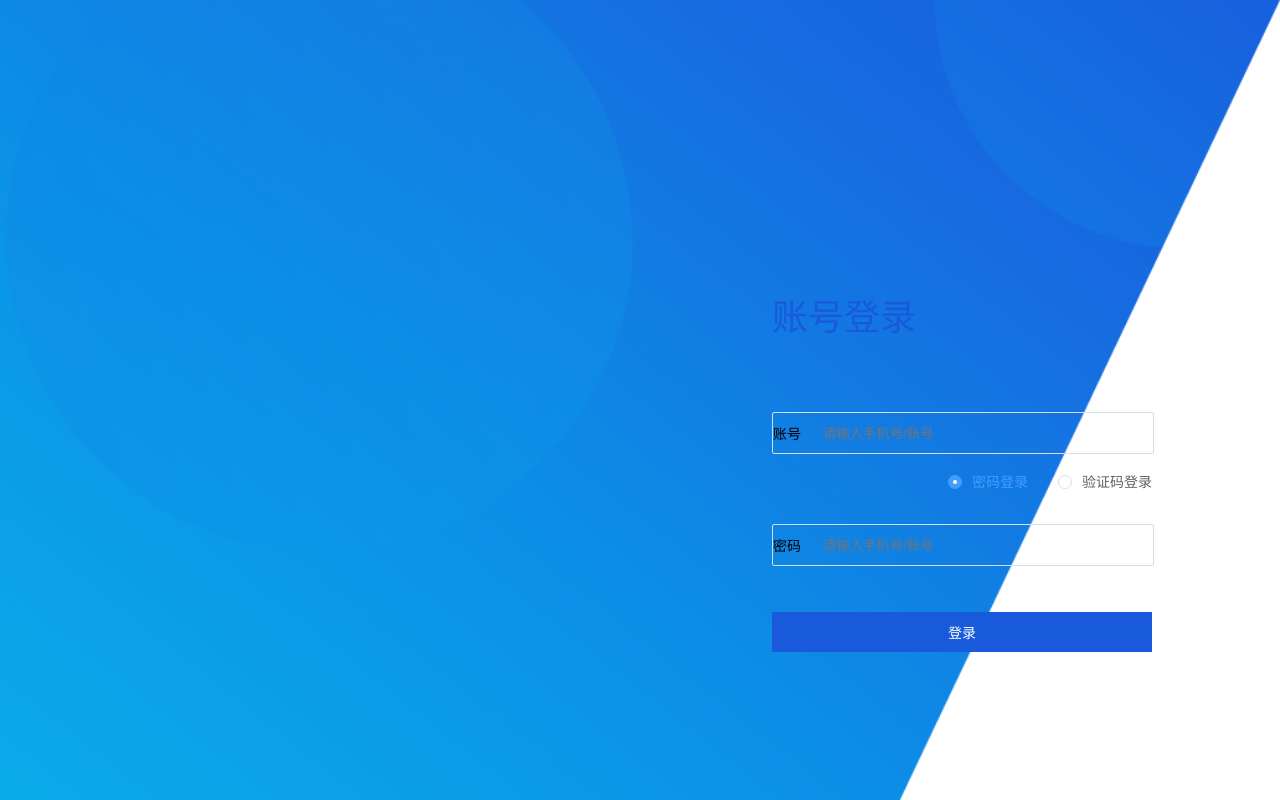
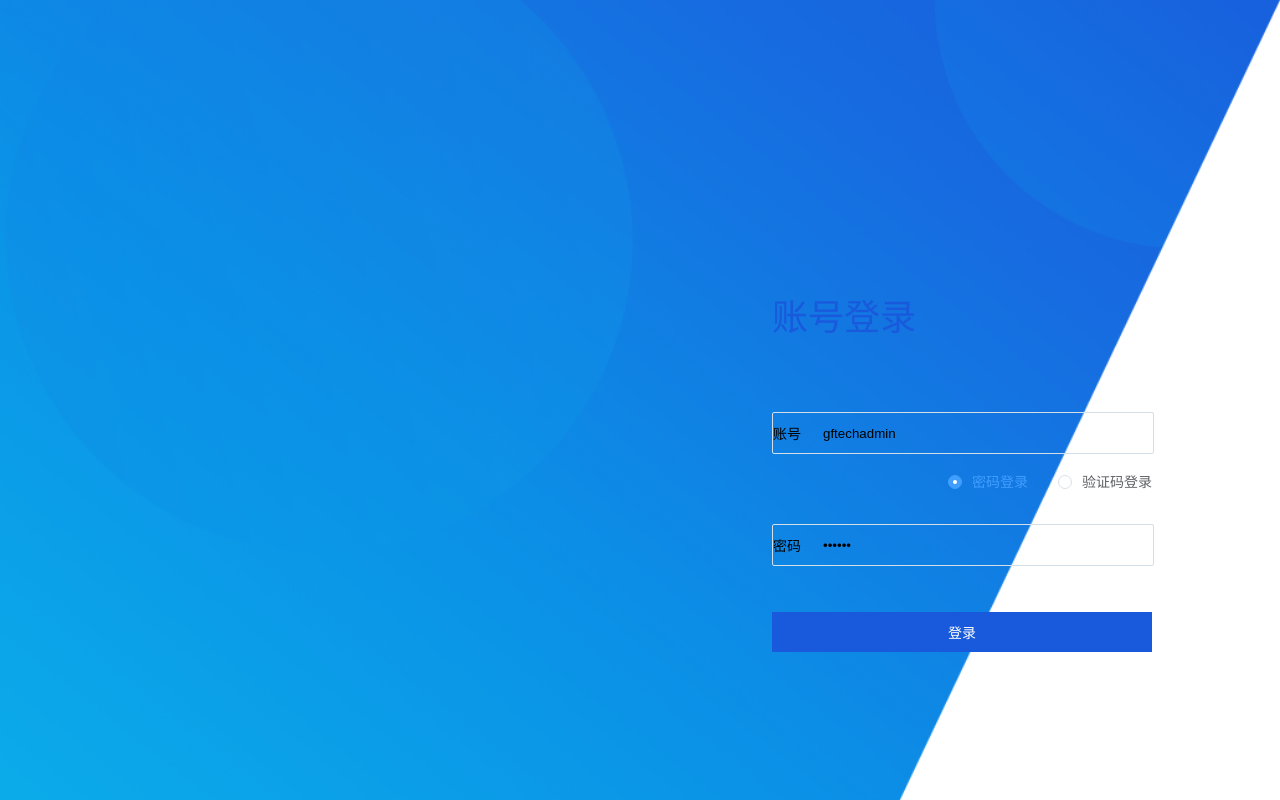
Before and after one commit to maoyuantang/guanfangyiliao, a Vue app: page /#/login in a window 1280 px wide. Built offline with nearby package versions, Linux system fonts and the light colour scheme; no server answers; what iview would draw is missing.

Commit message:
取消失去焦点验证

```diff
--- a/src/components/login.vue
+++ b/src/components/login.vue
@@ -4,7 +4,7 @@
             <p class="login-title">账号登录</p>
             <div class="login-input-div">
                 <span class="login-input-name">账号</span>
-                <input type="text" name="" placeholder="请输入手机号/账号" class="login-input" v-model="account.text" @blur="checkAccount">
+                <input type="text" name="" placeholder="请输入手机号/账号" class="login-input" v-model="account.text">
             </div>
             <div class="login-check-box-div">
                 <el-radio-group v-model="way">
@@ -20,7 +20,7 @@
             </div>
             <div class="login-input-div">
                 <span class="login-input-name">{{way?"密码":"验证码"}}</span>
-                <input type="password" name="" placeholder="请输入手机号/账号" class="login-input" v-model="passwd.text" @blur="checkPasswd">
+                <input type="password" name="" placeholder="请输入手机号/账号" class="login-input" v-model="passwd.text">
                 <span class="get-code" v-if="!way" @click="getCode">发送验证码</span>
             </div>
             <div class="login-btn-div">
@@ -47,11 +47,11 @@
 			return {
                 way:true,//登录方式，true为密码登录，false为验证码登录，默认true
                 account:{
-                    text:'',
+                    text:'gftechadmin',
                     ok:false
                 },//账号
                 passwd:{
-                    text:'',
+                    text:'111111',
                     ok:false
                 },//密码
                 checkBoxStatus:[true,false]
--- a/src/vuex/modules/user.js
+++ b/src/vuex/modules/user.js
@@ -21,7 +21,6 @@ export default {
 				// {"type": "1","authorityId": "10000"}
 			],
 			hospitalCode:'',//医院代码
-
 		}
 	},
 	mutations:{
```
